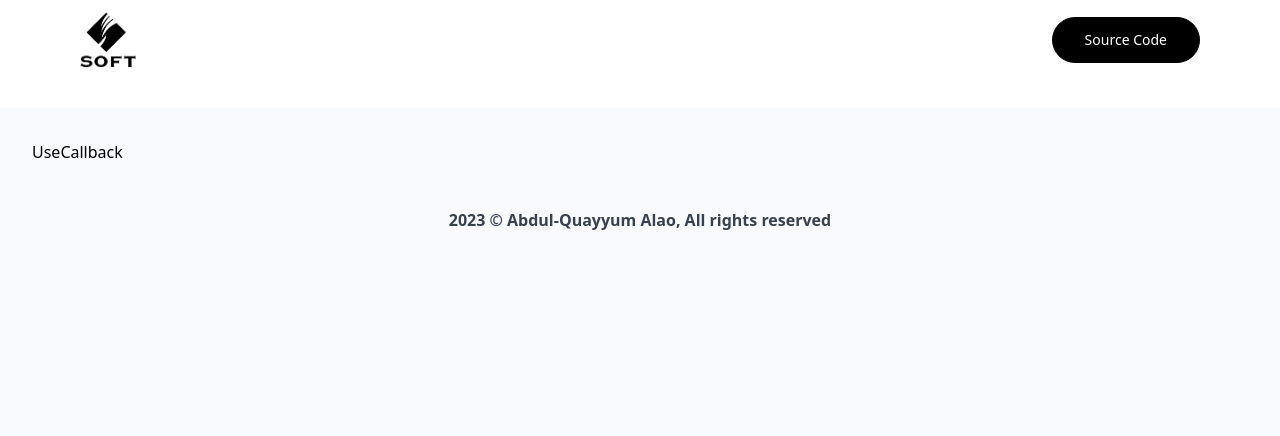
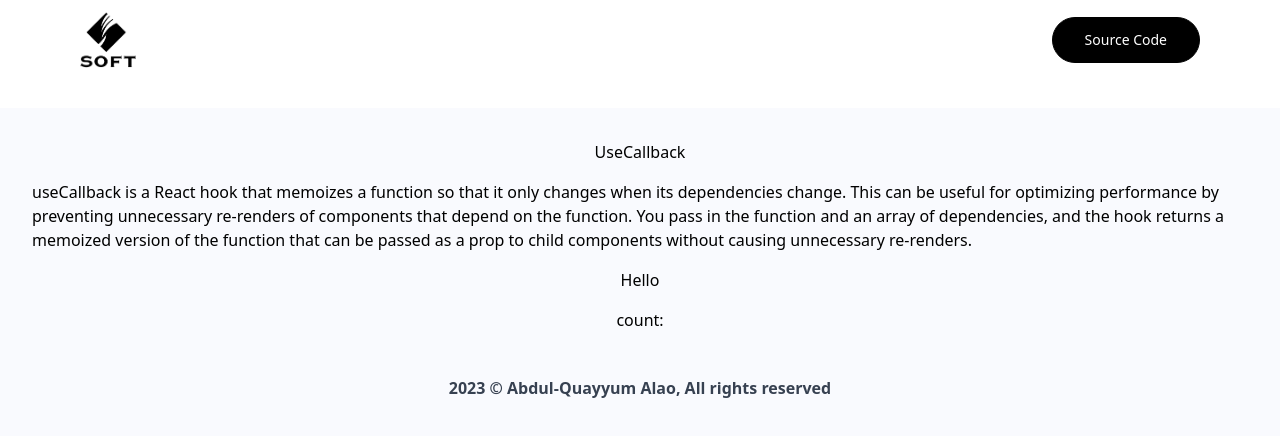
Before and after one commit to AbdulQuayyum/React-Hooks, a React (Create React App) app: page /UseCallback in a window 1280 px wide. Shown: the top 436 px of the page. Built offline with nearby package versions, Linux system fonts and the light colour scheme.

Commit message:
Cooking...

```diff
--- /dev/null
+++ b/src/Utilities/Hello.js
@@ -0,0 +1,9 @@
+import React from 'react'
+
+const Hello = () => {
+  return (
+    <div>Hello</div>
+  )
+}
+
+export default Hello
--- a/src/Views/UseCallback.js
+++ b/src/Views/UseCallback.js
@@ -1,8 +1,17 @@
-import React from 'react'
+import { useState } from 'react'
+import Hello from '../Utilities/Hello'
 
 const UseCallback = () => {
+  const [count, setCount] = useState(() => JSON.parse(localStorage.getItem("count")))
+
   return (
-    <div>UseCallback</div>
+    <div className='flex flex-col items-center justify-center w-full gap-y-4 '>
+      <h4> UseCallback </h4>
+      <p>
+        useCallback is a React hook that memoizes a function so that it only changes when its dependencies change. This can be useful for optimizing performance by preventing unnecessary re-renders of components that depend on the function. You pass in the function and an array of dependencies, and the hook returns a memoized version of the function that can be passed as a prop to child components without causing unnecessary re-renders.</p>
+      <Hello increment={() => setCount(c => c + 1)} />
+      <div>count: {count}</div>
+    </div>
   )
 }
 
```
